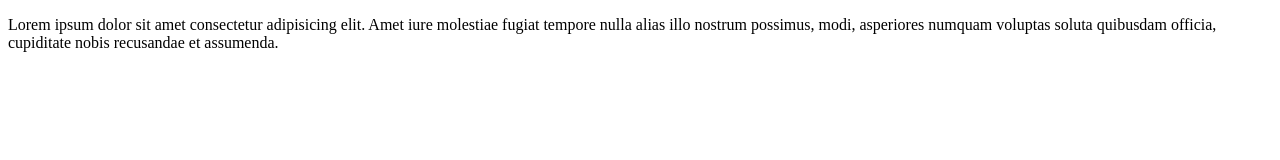
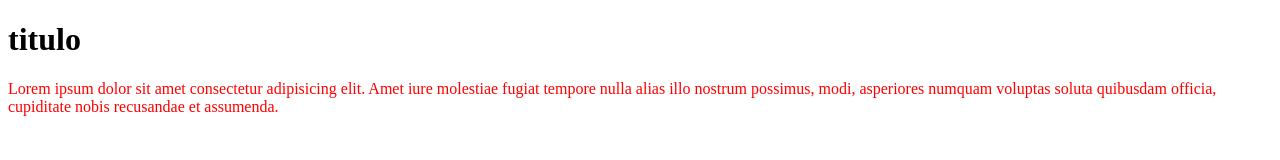
Before and after one commit to GThomaz03/aulas-front-end, a plain HTML site: page index.html in a window 1280 px wide. Drawn offline with Linux system fonts and the light colour scheme.

Commit message:
adicionei o style.css

```diff
--- /dev/null
+++ b/css/style.css
@@ -0,0 +1,3 @@
+p{
+    color: red;
+}
--- a/index.html
+++ b/index.html
@@ -3,9 +3,11 @@
 <head>
     <meta charset="UTF-8">
     <meta name="viewport" content="width=device-width, initial-scale=1.0">
+    <link rel="stylesheet" href="css/style.css">
     <title>Document</title>
 </head>
 <body>
+    <h1>titulo</h1>
     <p>Lorem ipsum dolor sit amet consectetur adipisicing elit. Amet iure molestiae fugiat tempore nulla alias illo nostrum possimus, modi, asperiores numquam voluptas soluta quibusdam officia, cupiditate nobis recusandae et assumenda.</p>
 </body>
 </html>
```
